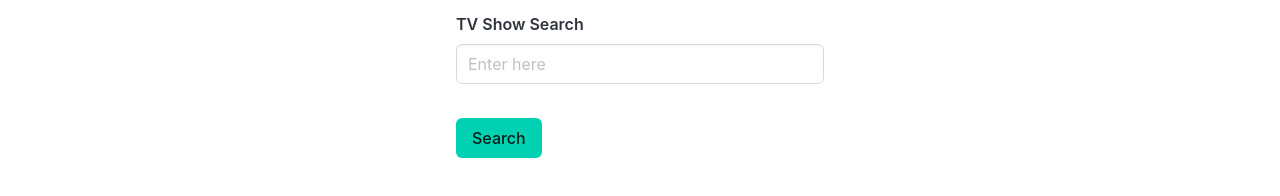
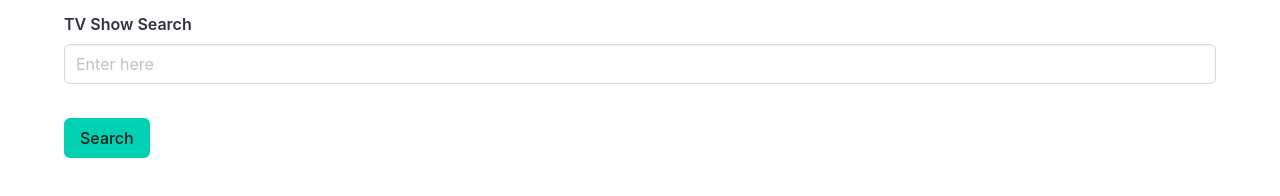
Before and after one commit to Char7otte/tv-show-api-frontend, a plain HTML site: page index.html in a window 1280 px wide. Drawn offline with nearby package versions, Linux system fonts and the light colour scheme; no server answers.

Commit message:
Adjust search form design to take up the full width of the container

```diff
--- a/index.html
+++ b/index.html
@@ -12,7 +12,7 @@
             <section>
                 <div class="container pt-3">
                     <div class="columns">
-                        <div class="column is-4 is-offset-4">
+                        <div class="column">
                             <form action="" id="search-form">
                                 <div class="field">
                                     <label class="label" for="show-name">TV Show Search</label>
```
